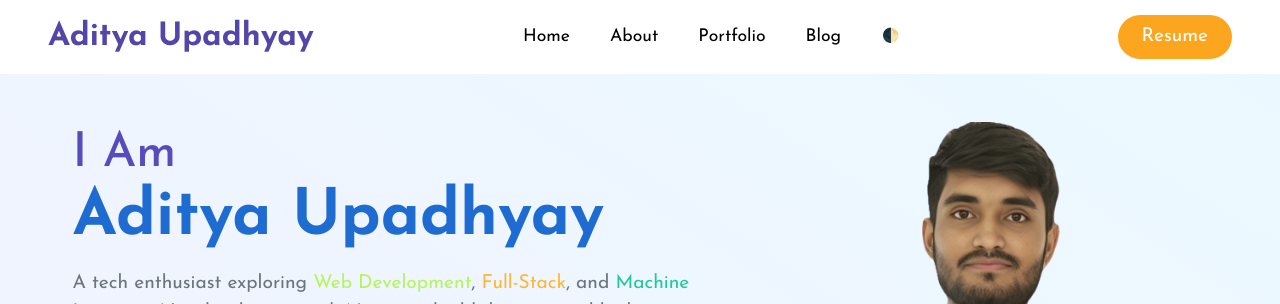
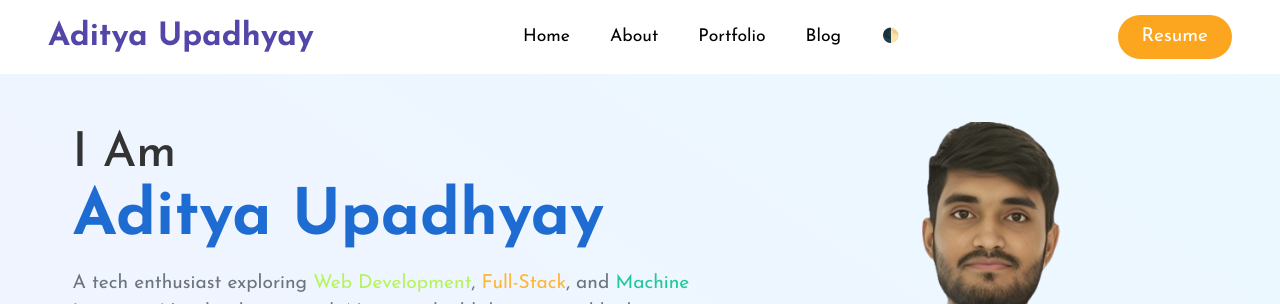
Before and after one commit to iamadityaupadhyay/adityaupadhyay, a plain HTML site: page index.html in a window 1280 px wide. Shown: the top 304 px of the page. Drawn offline with nearby package versions, Linux system fonts and the light colour scheme.

Commit message:
Update index.html

```diff
--- a/index.html
+++ b/index.html
@@ -34,14 +34,14 @@
     :root {
       --bg-color: #ffffff;
       --text-color: #333333;
-      --primary-color: #3f396d;
+      --primary-color: #1e6cd1;
       --secondary-color: #fca61f;
     }
 
     .dark-theme {
-      --bg-color: #1a1a1a;
+      --bg-color: #1b1b1b;
       --text-color: #ffffff;
-      --primary-color: #8a85b1;
+      --primary-color: #1e6cd1;
       --secondary-color: #ff9e9e;
     }
 
@@ -132,7 +132,7 @@
     <div class="row justify-content-evenly align-middle">
       <!-- here data-aos is used for adding aos animation  -->
       <div class="col-10 col-md-6 text-center text-md-start" data-aos="slide-right">
-        <h2 style="color: #584bbb">
+        <h2 >
          I Am <br /><span  class="c-orange">Aditya Upadhyay</span>
         </h2>
         <p class="text-muted">
```
